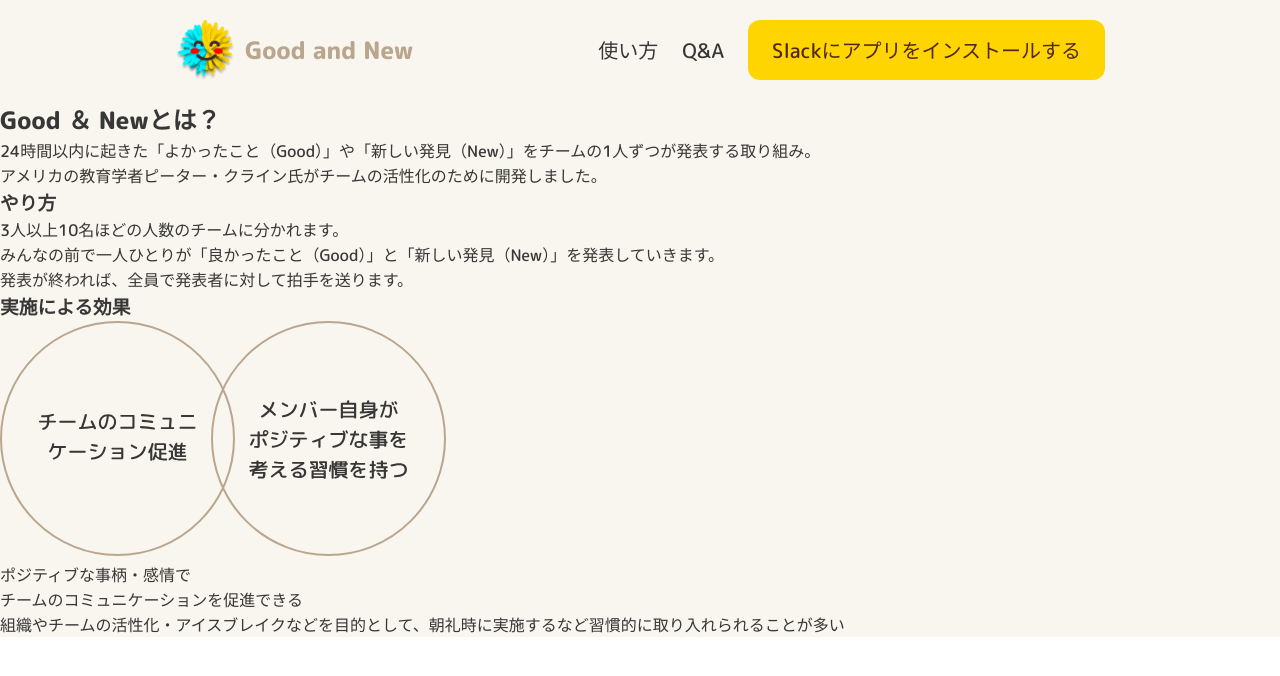
After one commit to hackathon-2024-summer/good_new, a FastAPI app: template apis/templates/howto.html in a window 1280 px wide. The commit adds this page. Shown: the top 676 px of the page. Run offline with FastAPI, Linux system fonts and the light colour scheme; the template is opened without the code that fills it, so the values that code supplies are empty.

Commit message:
html,cssファイルを分割 #39

```diff
--- /dev/null
+++ b/apis/static/css/layout.css
@@ -0,0 +1,140 @@
+@charset "UTF-8";
+
+/*-------------------------------------------
+	カスタムプロパティ
+  -------------------------------------------*/
+  :root {
+    --brown: #512916;
+    --pale-brown: #B9A68E;
+    --beige: #F9F5EF;
+    --orange: #FFD501;
+    --text-gray: #373737;
+
+    --font-16px: 1rem;
+    --font-20px: 1.25rem;
+    --font-24px: 1.5rem;
+    --font-32px: 2rem;
+    --font-36px: 2.25rem;
+  }
+
+/*-------------------------------------------
+	ベース部分
+  -------------------------------------------*/
+  * {
+    margin: 0;
+    padding: 0;
+    box-sizing: border-box;
+  }
+
+  html {
+    font-size: 100%;
+  }
+
+  body {
+    font-family: "M PLUS Rounded 1c", sans-serif;
+    font-weight: 500;
+    font-style: normal;
+    color: var(--text-gray);
+  }
+
+  main {
+    width: 100%;
+  }
+
+  img {
+    max-width: 100%;
+  }
+
+  li {
+    list-style: none;
+  }
+
+  a {
+    text-decoration: none;
+    color: var(--text-gray);
+  }
+
+  /* Googleフォント */
+  /* .m-plus-rounded-1c-medium {
+    font-family: "M PLUS Rounded 1c", sans-serif;
+    font-weight: 500;
+    font-style: normal;
+  }
+
+  .m-plus-rounded-1c-extrabold {
+    font-family: "M PLUS Rounded 1c", sans-serif;
+    font-weight: 800;
+    font-style: normal;
+  } */
+
+/*-------------------------------------------
+  共通レイアウト
+  -------------------------------------------*/
+  .content-wrapper {
+    width: 100%;
+    max-width: 930px;
+  }
+
+  .beige-color {
+    background-color: var(--beige);
+  }
+
+/*-------------------------------------------
+  共通パーツ
+  -------------------------------------------*/
+  .btn {
+    background-color: var(--orange);
+    color: var(--brown);
+    border-radius: 12px;
+    font-size: var(--font-20px);
+    padding: 1rem 1.5rem;
+    transition: background-color ls ease-out 200ms;
+}
+
+.btn:hover {
+    opacity: 0.7;
+}
+
+/*-------------------------------------------
+  ヘッダー
+  -------------------------------------------*/
+  header {
+    background-color: var(--beige);
+    display: flex;
+    justify-content: center;
+    padding: 1.25rem 0;
+    width: 100%;
+  }
+
+  .header {
+    display: flex;
+    align-items: center;
+    justify-content: space-between;
+  }
+
+  .logo {
+    display: flex;
+    align-items: center;
+    gap: 10px;
+    color: var(--pale-brown);
+    font-size: var(--font-24px);
+    font-weight: 800;
+  }
+
+  .logo img {
+    width: 60px;
+  }
+
+  .logo:hover {
+    opacity: 0.7;
+  }
+
+  .header ul {
+    display: flex;
+    gap: 24px;
+    font-size: var(--font-20px);
+  }
+
+  .header li a:hover {
+    opacity: 0.7;
+  }
--- /dev/null
+++ b/apis/templates/howto.html
@@ -0,0 +1,44 @@
+{%- extends "layout.html" %}
+
+{%- block css %}
+    <link rel="stylesheet" href="/static/css/howto.css">
+{% endblock %}
+
+{%- block content %}
+    <main>
+      <section class="beige-color">
+        <div class="content-wrapper">
+          <h2>Good ＆ Newとは？</h2>
+          <p>
+            24時間以内に起きた「よかったこと（Good）」や「新しい発見（New）」をチームの1人ずつが発表する取り組み。<br />
+            アメリカの教育学者ピーター・クライン氏がチームの活性化のために開発しました。
+          </p>
+          <div>
+            <h3>やり方</h3>
+            <ol>
+              <li>3人以上10名ほどの人数のチームに分かれます。</li>
+              <li>みんなの前で一人ひとりが「良かったこと（Good）」と「新しい発見（New）」を発表していきます。</li>
+              <li>発表が終われば、全員で発表者に対して拍手を送ります。</li>
+            </ol>
+          </div>
+          <div>
+            <h3>実施による効果</h3>
+            <div class="effect">
+              <img src="static/images/effects.svg" alt="チームのコミュニケーション促進、メンバー自身がポジティブな事を考える習慣を持つ">
+              <div>
+                <p class="summary">
+                  ポジティブな事柄・感情で<br />
+                  チームのコミュニケーションを促進できる
+                </p>
+                <p>
+                  組織やチームの活性化・アイスブレイクなどを目的として、朝礼時に実施するなど習慣的に取り入れられることが多い
+                </p>
+              </div>
+            </div>
+          </div>
+        </div>
+      </section>
+
+
+    </main>
+{%- endblock %}
--- a/apis/templates/layout.html
+++ b/apis/templates/layout.html
@@ -14,8 +14,12 @@
     <link rel="preconnect" href="https://fonts.gstatic.com" crossorigin>
     <link href="https://fonts.googleapis.com/css2?family=M+PLUS+Rounded+1c:wght@500;800&display=swap" rel="stylesheet">
 
-    <!-- オリジナルCSS -->
-    <link rel="stylesheet" href="/static/css/styles.css">
+    <!-- レイアウトCSS -->
+    <link rel="stylesheet" href="/static/css/layout.css">
+
+    <!-- ページ別のCSS -->
+	{%- block css %}{% endblock %}
+
   </head>
 
   <body>
```
Also changed, not shown: apis/static/css/index.css (renamed from apis/static/css/styles.css, +0 -144 lines), apis/templates/index.html (+6 -44 lines), apis/static/css/howto.css (added).
